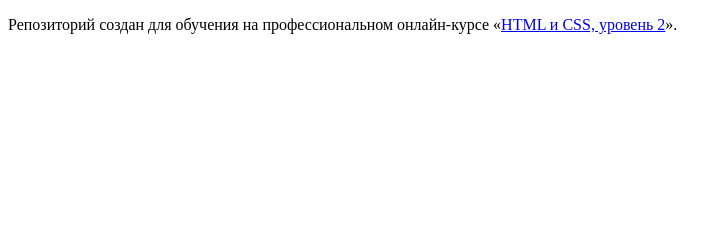
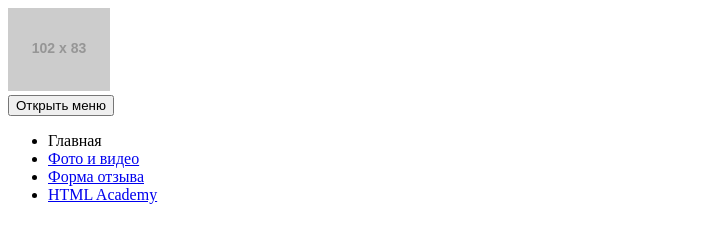
Before and after one commit to kva1ery/237081-sedona-16, a website: page source/index.html in a window 1280 px wide. Shown: the whole page, without its empty margins (0-727 px from the left). Drawn offline with Linux system fonts and the light colour scheme; placeholder pictures from the web are drawn by us.

Commit message:
Добавляет header главной страницы

```diff
--- a/source/index.html
+++ b/source/index.html
@@ -2,11 +2,32 @@
 <html lang="ru">
   <head>
     <meta charset="utf-8">
-    <title>HTML Academy: Седона</title>
+    <title>Седона</title>
   </head>
   <body>
-
-    <p>Репозиторий создан для обучения на профессиональном онлайн‑курсе «<a href="https://htmlacademy.ru/intensive/adaptive">HTML и CSS, уровень 2</a>».</p>
-
+    <header class="page-header">
+      <a class="page-header__logo">
+        <img class="page-header__logo-image" src="http://placehold.it/102x83" width="102" height="83" alt="City of Sedona">
+      </a>
+      <nav class="main-nav">
+        <button class="main-nav__toggle" type="button">Открыть меню</button>
+        <div class="main-nav__wrapper">
+          <ul class="menu">
+            <li class="menu__item menu__item--active">
+              <a>Главная</a>
+            </li>
+            <li class="menu__item">
+              <a href="photo.html">Фото и видео</a>
+            </li>
+            <li class="menu__item">
+              <a href="form.html">Форма отзыва</a>
+            </li>
+            <li class="menu__item">
+              <a href="#">HTML Academy</a>
+            </li>
+          </ul>
+        </div>
+      </nav>
+    </header>
   </body>
 </html>
```
